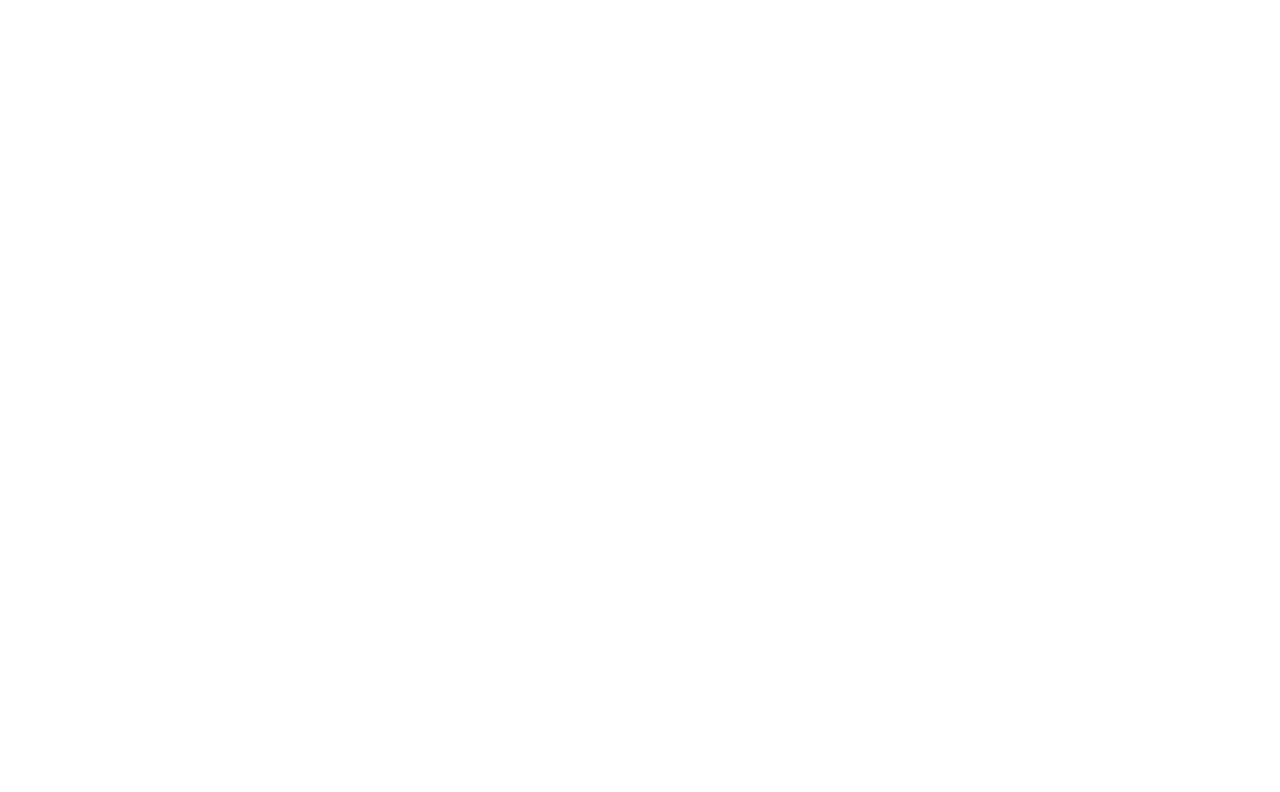
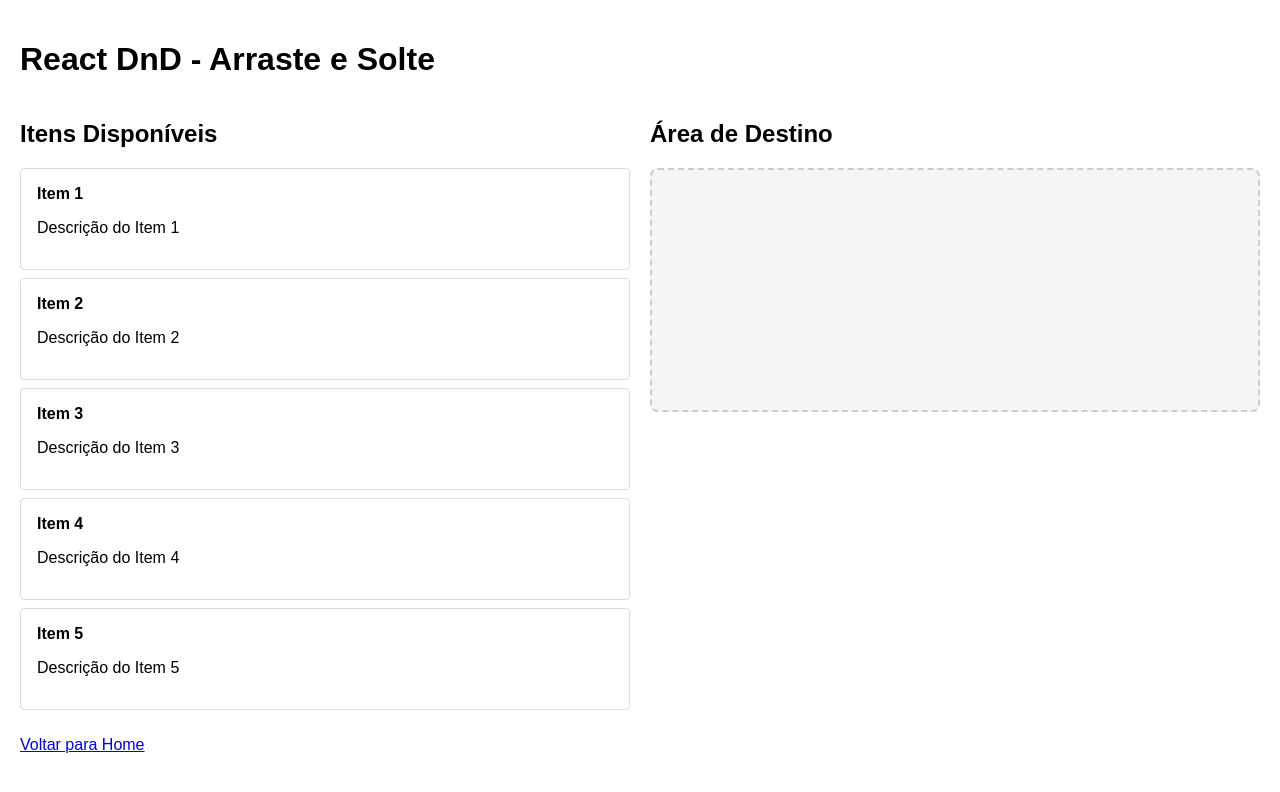
Before and after one commit to kelvinnicolau/react-dnd, a React (Create React App) app: page /react-dnd in a window 1280 px wide. Before the commit this address had no page. Shown: the top 792 px of the page. Built offline with nearby package versions, Linux system fonts and the light colour scheme.

Commit message:
feat: react dnd

```diff
--- a/package.json
+++ b/package.json
@@ -13,8 +13,11 @@
     "@types/node": "^16.18.126",
     "@types/react": "^19.0.10",
     "@types/react-dom": "^19.0.4",
+    "@types/react-dnd": "^3.0.2",
     "react": "^18.2.0",
     "react-beautiful-dnd": "^13.1.1",
+    "react-dnd": "^16.0.1",
+    "react-dnd-html5-backend": "^16.0.1",
     "react-dom": "^18.2.0",
     "react-router-dom": "^7.2.0",
     "react-scripts": "5.0.1",
--- a/src/App.tsx
+++ b/src/App.tsx
@@ -3,6 +3,7 @@
 import Home from "./pages/Home";
 import BeautifulDnD from "./pages/BeautifulDnd";
 import DndKitPage from "./pages/DndKitPage";
+import ReactDndPage from "./pages/ReactDndPage";
 
 const App: React.FC = () => {
   return (
@@ -10,6 +11,7 @@
       <Routes>
         <Route path="/" element={<Home />} />
         <Route path="/beautiful-dnd" element={<BeautifulDnD />} />
+        <Route path="/react-dnd" element={<ReactDndPage />} />
         <Route path="/dnd-kit" element={<DndKitPage />} />
       </Routes>
     </Router>
--- /dev/null
+++ b/src/components/React-DND/DraggableItem.tsx
@@ -0,0 +1,91 @@
+import React, { useRef } from "react";
+import {
+  useDrag,
+  useDrop,
+  DragSourceMonitor,
+  DropTargetMonitor,
+} from "react-dnd";
+
+interface Item {
+  id: string;
+  name: string;
+  description: string;
+}
+
+interface DraggableItemProps {
+  item: Item;
+  index?: number; // Usado apenas na área de destino para ordenação
+  onDrop: (id: string) => void;
+  moveItem?: (dragIndex: number, hoverIndex: number) => void; // Para reordenação na área de destino
+}
+
+const DraggableItem: React.FC<DraggableItemProps> = ({
+  item,
+  index,
+  onDrop,
+  moveItem,
+}) => {
+  const ref = useRef<HTMLDivElement>(null);
+
+  // Configuração do Drag (arrastar o item)
+  const [{ isDragging }, drag] = useDrag({
+    type: "ITEM",
+    item: { id: item.id, index },
+    end: (draggedItem: { id: string }, monitor: DragSourceMonitor) => {
+      if (monitor.didDrop()) {
+        onDrop(draggedItem.id);
+      }
+    },
+    collect: (monitor) => ({
+      isDragging: monitor.isDragging(),
+    }),
+  });
+
+  // Configuração do Drop (apenas na área de destino para reordenação)
+  const [, drop] = useDrop({
+    accept: "ITEM",
+    hover: (
+      draggedItem: { id: string; index: number },
+      monitor: DropTargetMonitor
+    ) => {
+      if (
+        !moveItem ||
+        draggedItem.id === item.id ||
+        draggedItem.index === undefined ||
+        index === undefined
+      )
+        return;
+
+      const dragIndex = draggedItem.index;
+      const hoverIndex = index;
+
+      if (dragIndex !== hoverIndex) {
+        moveItem(dragIndex, hoverIndex);
+        draggedItem.index = hoverIndex; // Atualiza o índice do item arrastado
+      }
+    },
+  });
+
+  // Conecta drag e drop ao mesmo ref (drop só é usado na área de destino)
+  drag(moveItem ? drop(ref) : ref);
+
+  return (
+    <div
+      ref={ref}
+      style={{
+        padding: "16px",
+        margin: "0 0 8px 0",
+        backgroundColor: "#fff",
+        border: "1px solid #ddd",
+        borderRadius: "4px",
+        opacity: isDragging ? 0.5 : 1,
+        cursor: "move",
+      }}
+    >
+      <strong>{item.name}</strong>
+      <p>{item.description}</p>
+    </div>
+  );
+};
+
+export default DraggableItem;
--- /dev/null
+++ b/src/components/React-DND/DroppableArea.tsx
@@ -0,0 +1,40 @@
+import React, { useRef } from "react";
+import { useDrop, DropTargetMonitor } from "react-dnd";
+
+interface DroppableAreaProps {
+  onDrop: (id: string) => void;
+  children: React.ReactNode;
+}
+
+const DroppableArea: React.FC<DroppableAreaProps> = ({ onDrop, children }) => {
+  const dropRef = useRef<HTMLDivElement>(null);
+
+  const [, drop] = useDrop({
+    accept: "ITEM",
+    drop: (item: { id: string }, monitor: DropTargetMonitor) => {
+      if (!monitor.didDrop()) {
+        // Garante que o drop só ocorra uma vez
+        onDrop(item.id);
+      }
+    },
+  });
+
+  drop(dropRef);
+
+  return (
+    <div
+      ref={dropRef}
+      style={{
+        padding: "20px",
+        backgroundColor: "#f5f5f5",
+        border: "2px dashed #ccc",
+        borderRadius: "8px",
+        minHeight: "200px",
+      }}
+    >
+      {children}
+    </div>
+  );
+};
+
+export default DroppableArea;
--- /dev/null
+++ b/src/pages/ReactDndPage.tsx
@@ -0,0 +1,80 @@
+import React, { useState, useCallback } from "react";
+import { DndProvider } from "react-dnd";
+import { HTML5Backend } from "react-dnd-html5-backend";
+import DraggableItem from "../components/React-DND/DraggableItem";
+import DroppableArea from "../components/React-DND/DroppableArea";
+
+interface Item {
+  id: string;
+  name: string;
+  description: string;
+}
+
+const ReactDndPage: React.FC = () => {
+  const [items, setItems] = useState<Item[]>([
+    { id: "1", name: "Item 1", description: "Descrição do Item 1" },
+    { id: "2", name: "Item 2", description: "Descrição do Item 2" },
+    { id: "3", name: "Item 3", description: "Descrição do Item 3" },
+    { id: "4", name: "Item 4", description: "Descrição do Item 4" },
+    { id: "5", name: "Item 5", description: "Descrição do Item 5" },
+  ]);
+
+  const [droppedItems, setDroppedItems] = useState<Item[]>([]);
+
+  const handleDrop = useCallback(
+    (id: string) => {
+      const itemToMove = items.find((item) => item.id === id);
+      if (!itemToMove || droppedItems.some((item) => item.id === id)) return; // Evita duplicação
+
+      setDroppedItems((prev) => [...prev, itemToMove]);
+      setItems((prev) => prev.filter((item) => item.id !== id));
+    },
+    [items, droppedItems]
+  );
+
+  const moveItem = useCallback((dragIndex: number, hoverIndex: number) => {
+    setDroppedItems((prevItems) => {
+      const updatedItems = [...prevItems];
+      const [draggedItem] = updatedItems.splice(dragIndex, 1);
+      updatedItems.splice(hoverIndex, 0, draggedItem);
+      return updatedItems;
+    });
+  }, []);
+
+  return (
+    <DndProvider backend={HTML5Backend}>
+      <div style={{ padding: "20px", fontFamily: "Arial, sans-serif" }}>
+        <h1>React DnD - Arraste e Solte</h1>
+        <div style={{ display: "flex", gap: "20px" }}>
+          {/* Seção de Itens */}
+          <div style={{ flex: 1 }}>
+            <h2>Itens Disponíveis</h2>
+            {items.map((item) => (
+              <DraggableItem key={item.id} item={item} onDrop={handleDrop} />
+            ))}
+          </div>
+
+          {/* Seção de Destino */}
+          <div style={{ flex: 1 }}>
+            <h2>Área de Destino</h2>
+            <DroppableArea onDrop={handleDrop}>
+              {droppedItems.map((item, index) => (
+                <DraggableItem
+                  key={item.id}
+                  item={item}
+                  index={index}
+                  onDrop={handleDrop}
+                  moveItem={moveItem}
+                />
+              ))}
+            </DroppableArea>
+          </div>
+        </div>
+        <br />
+        <a href="/">Voltar para Home</a>
+      </div>
+    </DndProvider>
+  );
+};
+
+export default ReactDndPage;
```
Also changed, not shown: 1 other file (tests, documents, lock files or other folders).
